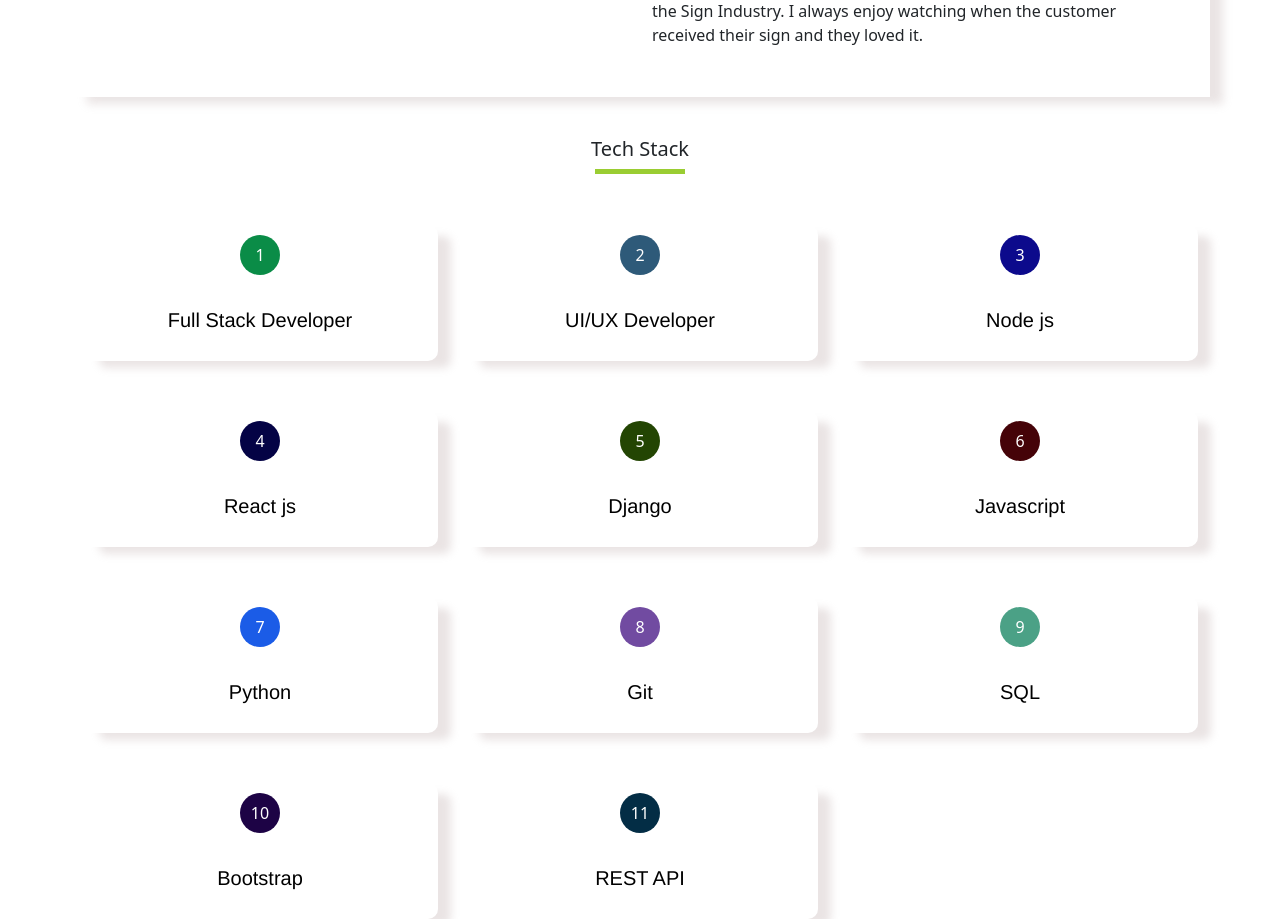
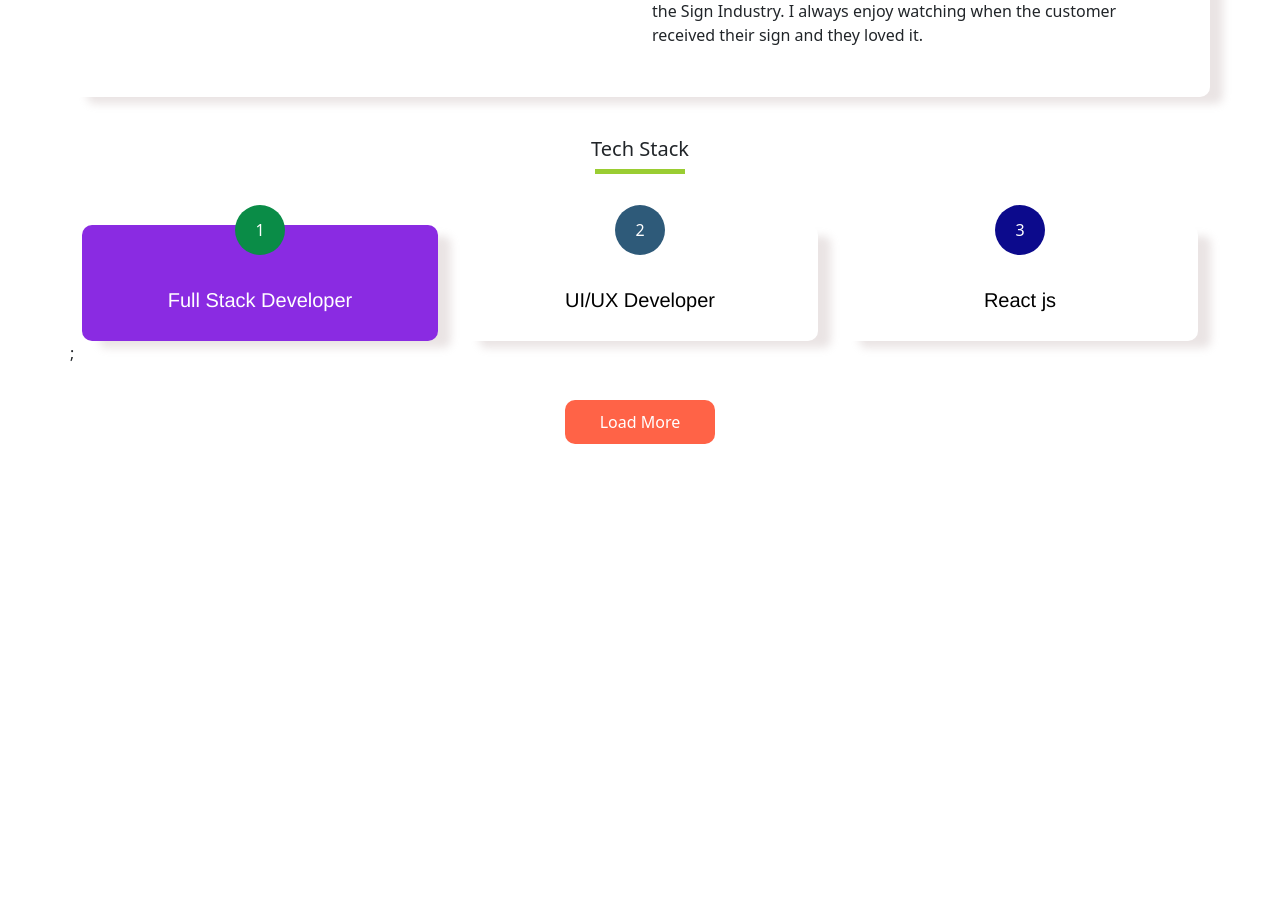
Before and after one commit to mayragann/Portfolio, a React (Create React App) app in the folder portfolio/: page / in a window 1280 px wide. Shown: the part 860-1779 px from the top of the page. After the commit the page ends 1354 px from the top, so only its background shows below. Built offline with nearby package versions, Linux system fonts and the light colour scheme.

Commit message:
Adjusted About Section main Container + TechStack Functional in showing more based on state

```diff
--- a/portfolio/src/Component/About/About.css
+++ b/portfolio/src/Component/About/About.css
@@ -5,6 +5,8 @@
     margin-top: 50px;
     padding-bottom:50px;
     height: auto;
+    border-radius: 10px;
+
 }
 .about-image img {
     height:300px;
@@ -17,6 +19,7 @@
 }
 .about-details{
     margin-top:50px;
+
 }
 .about-information{
     margin-top:10px;
--- a/portfolio/src/Component/TechStack/TechStack.css
+++ b/portfolio/src/Component/TechStack/TechStack.css
@@ -2,6 +2,7 @@
 .tech-stack-section{
     margin-top: 40px;
     height:auto;
+    margin-bottom:50px;
 }
 .section-title h5{
     text-align: center;
@@ -31,15 +32,39 @@
     -webkit-box-shadow: -6px 11px 5px -4px rgb(0, 0, 0, .42);
     -moz-box-shadow: -6px 11px 5px -4px rgb(0, 0, 0, .42);
 }
+
+.tech-content-marked{
+    background: blueviolet;
+    color:white;
+}
 .tech-number{
     border-radius: 90px;
-    height:40px;
-    width:40px;
+    height:50px;
+    width:50px;
     color:white;
     text-align: center;
     align-items: center;
     justify-content: center;
     display: block;
     margin: 0 auto;
-    line-height:40px;
+    line-height:50px;
+    margin-top:-30px;
 }
+.load-more-tech-stack{
+    background-color: tomato;
+    width: 150px;
+    padding: 10px;
+    color: white;
+    text-align: center;
+    justify-content: center;
+    display: table;
+    margin: 35px auto auto;
+    border-radius: 10px;
+    cursor: pointer;
+
+}
+.load-more-tech-stack:hover{
+    background-color: blueviolet;
+    transform: 1s;
+
+}
--- a/portfolio/src/Component/TechStack/TechStack.jsx
+++ b/portfolio/src/Component/TechStack/TechStack.jsx
@@ -1,7 +1,13 @@
-import React from 'react'
+import React, {useState} from 'react'
 import "./TechStack.css"
 
 const TechStack = () => {
+    const [showMoreTech, setShowMoreTech] = useState(3);
+
+    const loadMore = () => {
+        setShowMoreTech((prev) => prev + 3);
+    }
+
     const data = [
         {
             name: "Full Stack Developer"
@@ -10,10 +16,10 @@ const TechStack = () => {
             name: "UI/UX Developer"
         },
         {
-            name: "Node js"
+            name: "React js"
         },
         {
-            name: "React js"
+            name: "Node js"
         }, {
             name: "Django"
         }, {
@@ -55,12 +61,16 @@ const TechStack = () => {
             </div>
             <div className='row'>
                 {
-                data.map((item, index) => (
-                    <div className='col-xl-4 col-lg-4 col-md-6 col-md-12'
+                data.slice(0, showMoreTech).map((item, index) => (
+                    <div className='col-xl-4 col-lg-4 col-md-6 col-sm-12'
                         key={index}>
 
-                        <div className='tech-content'>
-                            <span className='tech-number' style={{backgroundColor: colors[index]}}> {/* shows item list starting at 1 versus the usual starting at 0 */}
+                        <div className={index ===0? 'tech-content-marked tech-content':'tech-content'}>
+                            <span className='tech-number'
+                                style={
+                                    {backgroundColor: colors[index]}
+                            }>
+                                {/* shows item list starting at 1 versus the usual starting at 0--but it will not change normal index of 0 */}
                                 {
                                 index + 1
                             } </span>
@@ -71,10 +81,18 @@ const TechStack = () => {
 
                     </div>
                 ))
-            } </div>
+            };
+            </div>
+            {/* this will hide button when it reaches the last position of the array, that is what the null is for */}
+            {
+            showMoreTech >= data.length ? null : (
+                <span className='load-more-tech-stack'
+                    onClick={loadMore}>
+                    Load More
+                </span>
 
-
-        </div>
+            )
+        } </div>
     )
 }
 
```
